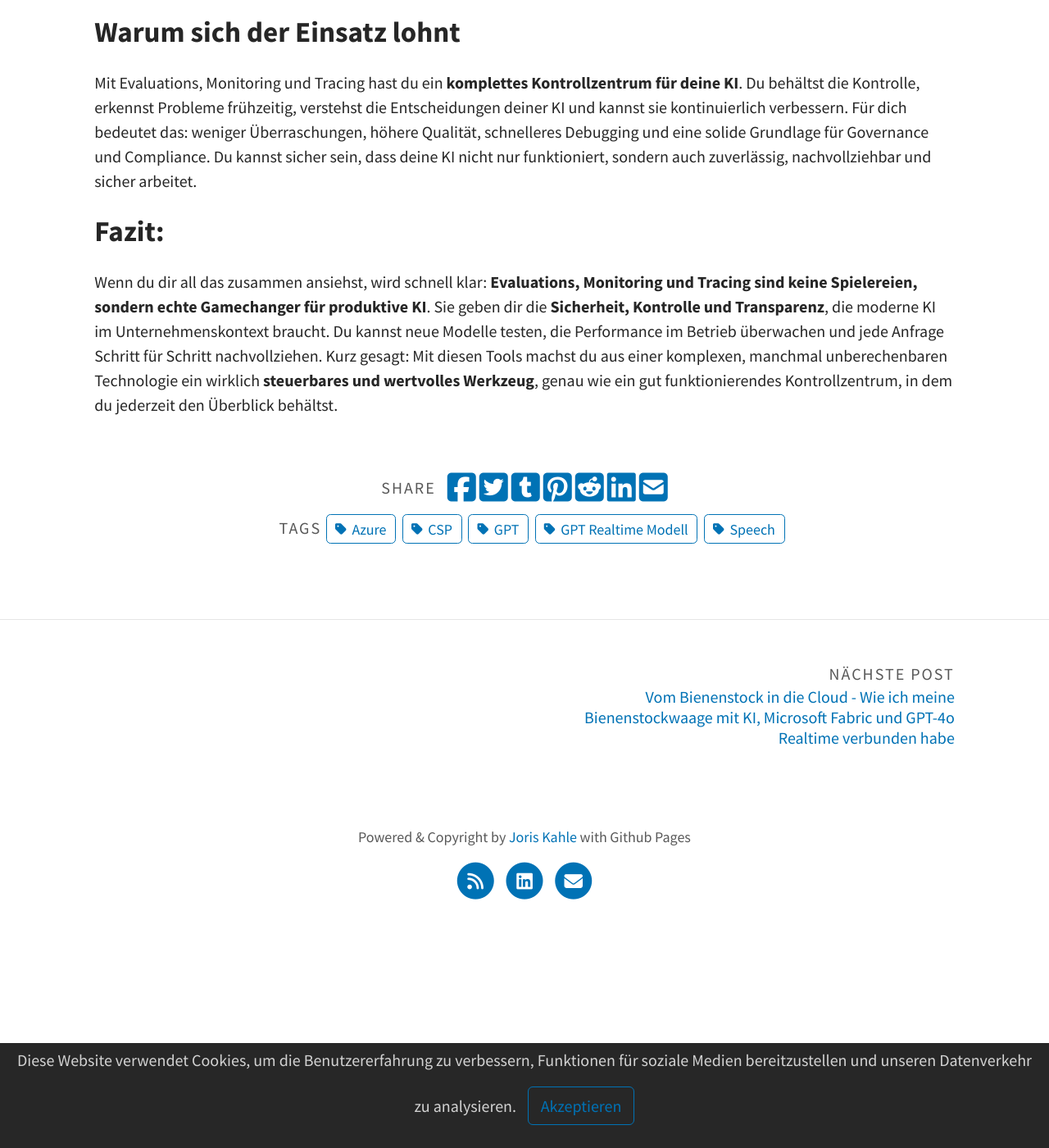
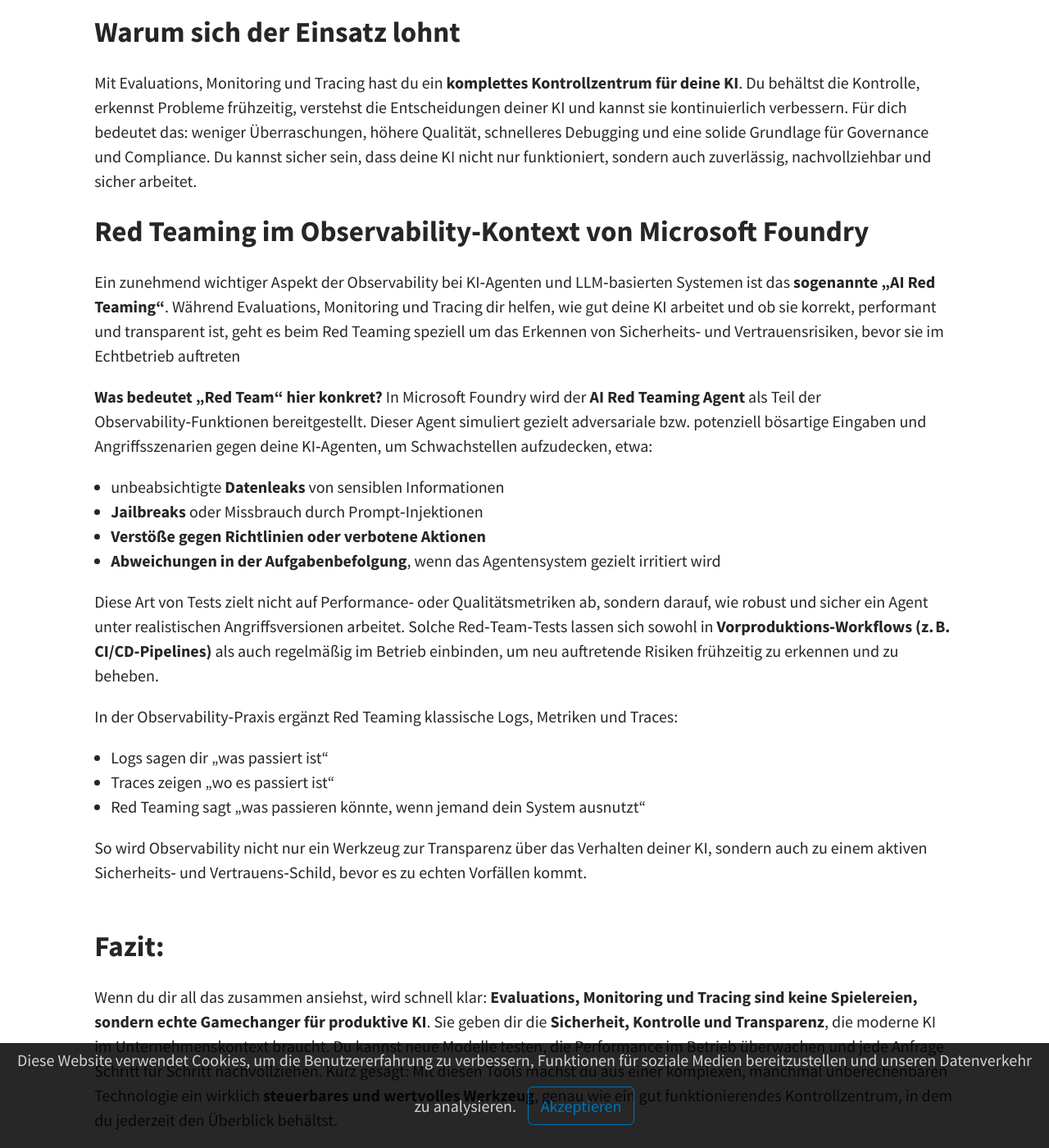
Before and after one commit to joriskahle007/joriskahle007.github.io, a Jekyll site: the page built from _posts/2026-03-17-Observability.md, in a window 1280 px wide and 1400 px high, scrolled down 3799 px. Shown: the whole window at 82% size. Built offline with Jekyll 4.4.1, drawn with Linux system fonts in a browser that asks for light colours; a script that is not in the unit is left out.

Commit message:
Update 2026-03-17-Observability.md

```diff
--- a/_posts/2026-03-17-Observability.md
+++ b/_posts/2026-03-17-Observability.md
@@ -84,6 +84,28 @@
 
 Mit Evaluations, Monitoring und Tracing hast du ein **komplettes Kontrollzentrum für deine KI**. Du behältst die Kontrolle, erkennst Probleme frühzeitig, verstehst die Entscheidungen deiner KI und kannst sie kontinuierlich verbessern. Für dich bedeutet das: weniger Überraschungen, höhere Qualität, schnelleres Debugging und eine solide Grundlage für Governance und Compliance. Du kannst sicher sein, dass deine KI nicht nur funktioniert, sondern auch zuverlässig, nachvollziehbar und sicher arbeitet.
 
+## Red Teaming im Observability‑Kontext von Microsoft Foundry
+
+Ein zunehmend wichtiger Aspekt der Observability bei KI‑Agenten und LLM‑basierten Systemen ist das **sogenannte „AI Red Teaming“**. Während Evaluations, Monitoring und Tracing dir helfen, wie gut deine KI arbeitet und ob sie korrekt, performant und transparent ist, geht es beim Red Teaming speziell um das Erkennen von Sicherheits‑ und Vertrauensrisiken, bevor sie im Echtbetrieb auftreten<br>
+
+**Was bedeutet „Red Team“ hier konkret?**
+In Microsoft Foundry wird der **AI Red Teaming Agent** als Teil der Observability‑Funktionen bereitgestellt. Dieser Agent simuliert gezielt adversariale bzw. potenziell bösartige Eingaben und Angriffsszenarien gegen deine KI‑Agenten, um Schwachstellen aufzudecken, etwa:
+
+- unbeabsichtigte **Datenleaks** von sensiblen Informationen
+- **Jailbreaks** oder Missbrauch durch Prompt‑Injektionen
+- **Verstöße gegen Richtlinien oder verbotene Aktionen**
+- **Abweichungen in der Aufgabenbefolgung**, wenn das Agentensystem gezielt irritiert wird<br>
+
+Diese Art von Tests zielt nicht auf Performance‑ oder Qualitätsmetriken ab, sondern darauf, wie robust und sicher ein Agent unter realistischen Angriffsversionen arbeitet. Solche Red‑Team‑Tests lassen sich sowohl in **Vorproduktions‑Workflows (z. B. CI/CD‑Pipelines)** als auch regelmäßig im Betrieb einbinden, um neu auftretende Risiken frühzeitig zu erkennen und zu beheben.<br>
+
+In der Observability‑Praxis ergänzt Red Teaming klassische Logs, Metriken und Traces:<br>
+
+- Logs sagen dir „was passiert ist“
+- Traces zeigen „wo es passiert ist“
+- Red Teaming sagt „was passieren könnte, wenn jemand dein System ausnutzt“
+
+So wird Observability nicht nur ein Werkzeug zur Transparenz über das Verhalten deiner KI, sondern auch zu einem aktiven Sicherheits‑ und Vertrauens‑Schild, bevor es zu echten Vorfällen kommt.<br><br>
+
 ## Fazit:
 
 Wenn du dir all das zusammen ansiehst, wird schnell klar: **Evaluations, Monitoring und Tracing sind keine Spielereien, sondern echte Gamechanger für produktive KI**. Sie geben dir die **Sicherheit, Kontrolle und Transparenz**, die moderne KI im Unternehmenskontext braucht. Du kannst neue Modelle testen, die Performance im Betrieb überwachen und jede Anfrage Schritt für Schritt nachvollziehen. Kurz gesagt: Mit diesen Tools machst du aus einer komplexen, manchmal unberechenbaren Technologie ein wirklich **steuerbares und wertvolles Werkzeug**, genau wie ein gut funktionierendes Kontrollzentrum, in dem du jederzeit den Überblick behältst.<br><br>
```
